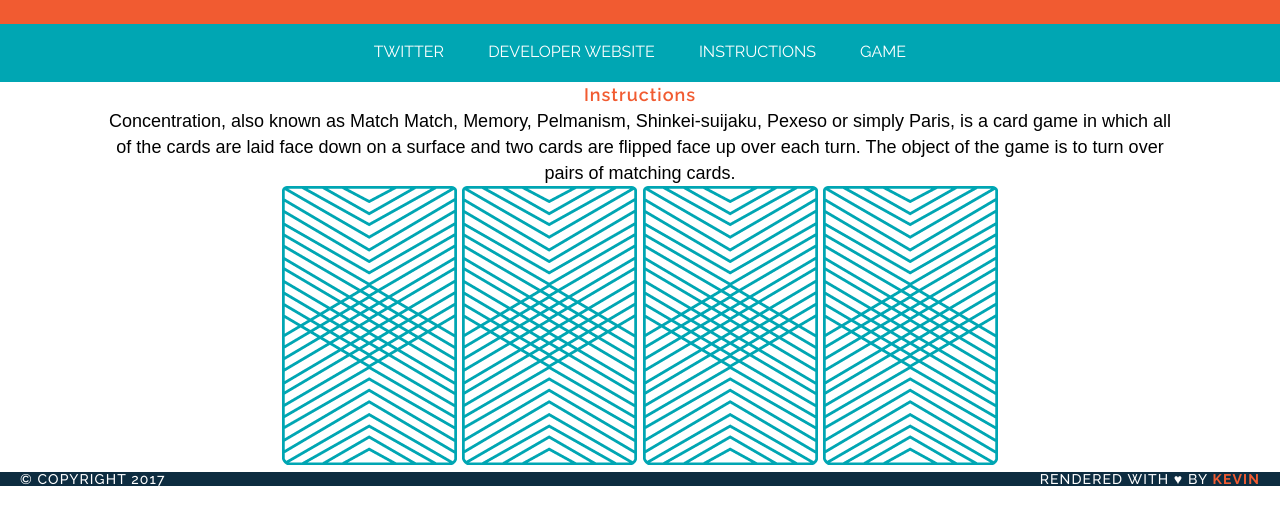
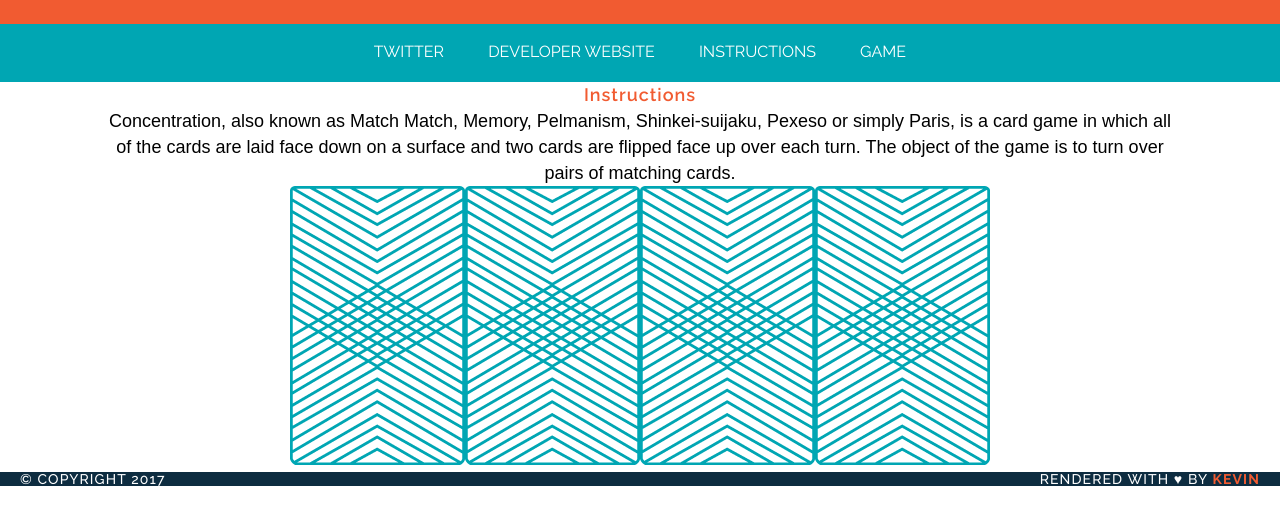
Before and after one commit to KKLee0928/MAster-game2, a plain HTML site: page index.html in a window 1280 px wide. Shown: the part 101-626 px from the top of the page. Drawn offline with Linux system fonts and the light colour scheme; a web font is replaced by a local one.

Commit message:
it is done... memory game

```diff
--- a/index.html
+++ b/index.html
@@ -22,7 +22,7 @@
 
 		<nav>
 			<a href=http://twitter.com/kevnkl>twitter</a>
-			<a href="#">Developer website</a>
+			<a href="https://github.com/KKLee0928">Developer website</a>
 			<a href="#">Instructions</a>
 			<a hrf="#">Game</a>
 		</nav>
@@ -33,13 +33,14 @@
 
 			<p>Concentration, also known as Match Match, Memory, Pelmanism, Shinkei-suijaku, Pexeso or simply Paris, is a card game in which all of the cards are laid face down on a surface and two cards are flipped face up over each turn. The object of the game is to turn over pairs of matching cards.</p>
 
-			<div>
+			<div id="game-board" class="board clearfix"></div>
+<!-- 			<div>
 				<img src="images/back.png" alt="queen of Diamonds">
 				<img src="images/back.png" alt="Queen of Hearts">
 				<img src="images/back.png" alt="King of Diamonds">
 				<img src="images/back.png" alt="King of Hearts">
 			</div>
-		</main>
+ -->		</main>
 
 		<footer class="clearfix">
 
--- a/js/main.js
+++ b/js/main.js
@@ -1,9 +1,3 @@
-// console.log("Up and running!");
-// var cardOne = "queen";
-// var cardTwo = "king";
-// var cardThree = "queen";
-// var cardFour = "king";
-
 var cards = [
     {
         'rank': 'queen',
@@ -28,19 +22,28 @@ var cards = [
 ];
 // console.log("User flipped " + cardOne);
 // console.log("User flipped " + cardTwo);
+//BRAIN IS SO FRIED... KEEP GOING DAMN IT!
 var cardsInPlay = [];//.length;
 
 var checkForMatch = function () {
 	if (cards[cardsInPlay[0]].rank === cards[cardsInPlay[1]].rank) {
 		alert("You found a match!.");
+        // cardsInPlay = [];
+        // return true;
 	}
 	else {
 		alert("Sorry, try again.");
+        // return false;
 	}
-	cardsInPlay = [];
+
+    cardsInPlay = [];
 }
 
-var flipCard = function (cardId) {
+var flipCard = function () {
+    var cardId = this.getAttribute('data-id');
+
+    this.setAttribute('src', cards[cardId].cardImage);
+
 	if (cardsInPlay.length > 0 && cardsInPlay[0] === cardId){
 		alert("You already selected that card.");
 	} else {
@@ -51,21 +54,102 @@ var flipCard = function (cardId) {
 		if (cardsInPlay.length === 2) { //&& cardsInPlay === [0] [2])
 			console.log("two cards flipped.");
 
-			checkForMatch();
+            checkForMatch();
+
+			//IF I WANT TO FLIP THE CARDS BACK AFTER THE FIRST "SORRY, TRY AGAIN" ALERT. REMEMBER TO UNCOMMENT 'THE RETURN STATEMENT'
+
+			// if (!checkForMatch()) {
+   //              document.getElementById('game-board').getElementsByTagName('img')[cardsInPlay[0]].setAttribute('src', 'images/back.png');
+   //              document.getElementById('game-board').getElementsByTagName('img')[cardsInPlay[1]].setAttribute('src', 'images/back.png');
+   //              cardsInPlay = [];
+   //          }
 
 		}
 	}
+};
 
-	// var cardOne = [cards[0]];
-	// cardsInPlay.push(cardO;
-	// console.log("User flipped " + cardOne);
+var createBoard = function () {
+    for (var i = 0; i < cards.length; i++) {
+        var cardElement = document.createElement('img');
 
-	// var cardTwo = [cards[2]];
-	// cardsInPlay.push(cardTwo);
-	// console.log("User flipped " + cardTwo);
-};
-flipCard(0);
-flipCard(1);
+        cardElement.setAttribute('src', 'images/back.png');
+        cardElement.setAttribute('data-id', i);
+        cardElement.addEventListener('click', flipCard);
+
+        document.getElementById('game-board').appendChild(cardElement);
+    }
+}
+
+createBoard();
+
+// console.log("Up and running!");
+// var cardOne = "queen";
+// var cardTwo = "king";
+// var cardThree = "queen";
+// var cardFour = "king";
+
+// var cards = [
+//     {
+//         'rank': 'queen',
+//         'suit': 'hearts',
+//         'cardImage': 'images/queen-of-hearts.png'
+//     },
+//     {
+//         'rank': 'queen',
+//         'suit': 'diamonds',
+//         'cardImage': 'images/queen-of-diamonds.png'
+//     },
+//     {
+//         'rank': 'king',
+//         'suit': 'hearts',
+//         'cardImage': 'images/king-of-hearts.png'
+//     },
+//     {
+//         'rank': 'king',
+//         'suit': 'diamonds',
+//         'cardImage': 'images/king-of-diamonds.png'
+//     }
+// ];
+// // console.log("User flipped " + cardOne);
+// // console.log("User flipped " + cardTwo);
+// var cardsInPlay = [];//.length;
+
+// var checkForMatch = function () {
+// 	if (cards[cardsInPlay[0]].rank === cards[cardsInPlay[1]].rank) {
+// 		alert("You found a match!.");
+// 	}
+// 	else {
+// 		alert("Sorry, try again.");
+// 	}
+// 	cardsInPlay = [];
+// }
+
+// var flipCard = function (cardId) {
+// 	if (cardsInPlay.length > 0 && cardsInPlay[0] === cardId){
+// 		alert("You already selected that card.");
+// 	} else {
+// 		cardsInPlay.push(cardId);
+// 		console.log("User flipped: " + cards[cardId].rank);
+// 		console.log(cards[cardId].cardImage);
+
+// 		if (cardsInPlay.length === 2) { //&& cardsInPlay === [0] [2])
+// 			console.log("two cards flipped.");
+
+// 			checkForMatch();
+
+// 		}
+// 	}
+
+// 	// var cardOne = [cards[0]];
+// 	// cardsInPlay.push(cardO;
+// 	// console.log("User flipped " + cardOne);
+
+// 	// var cardTwo = [cards[2]];
+// 	// cardsInPlay.push(cardTwo);
+// 	// console.log("User flipped " + cardTwo);
+// };
+// flipCard(0);
+// flipCard(1);
 
 
 // var cardOne = [cards[0]];
@@ -100,3 +184,8 @@ flipCard(1);
 //alert("You found a match!");
 // alert("Sorry! Try again.");
 // }
+// console.log("Up and running!");
+// var cardOne = "queen";
+// var cardTwo = "king";
+// var cardThree = "queen";
+// var cardFour = "king";
```
